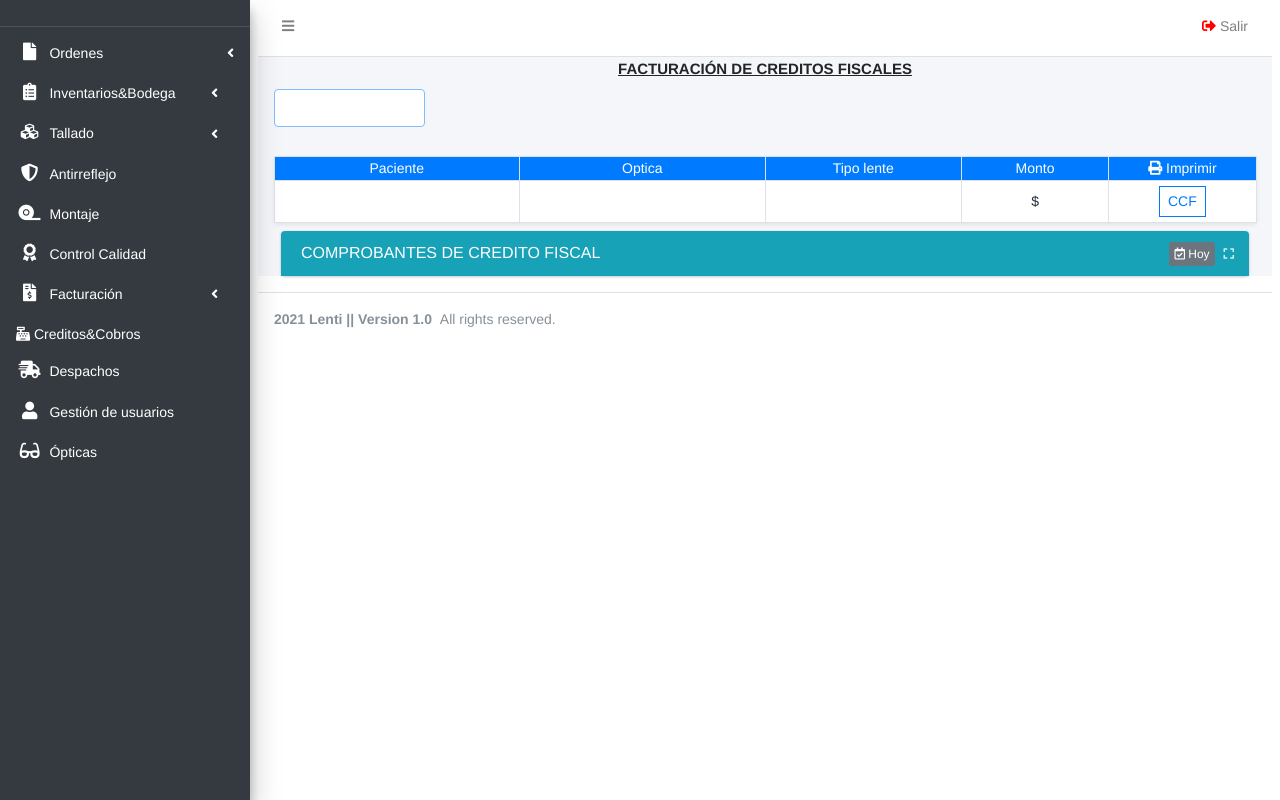
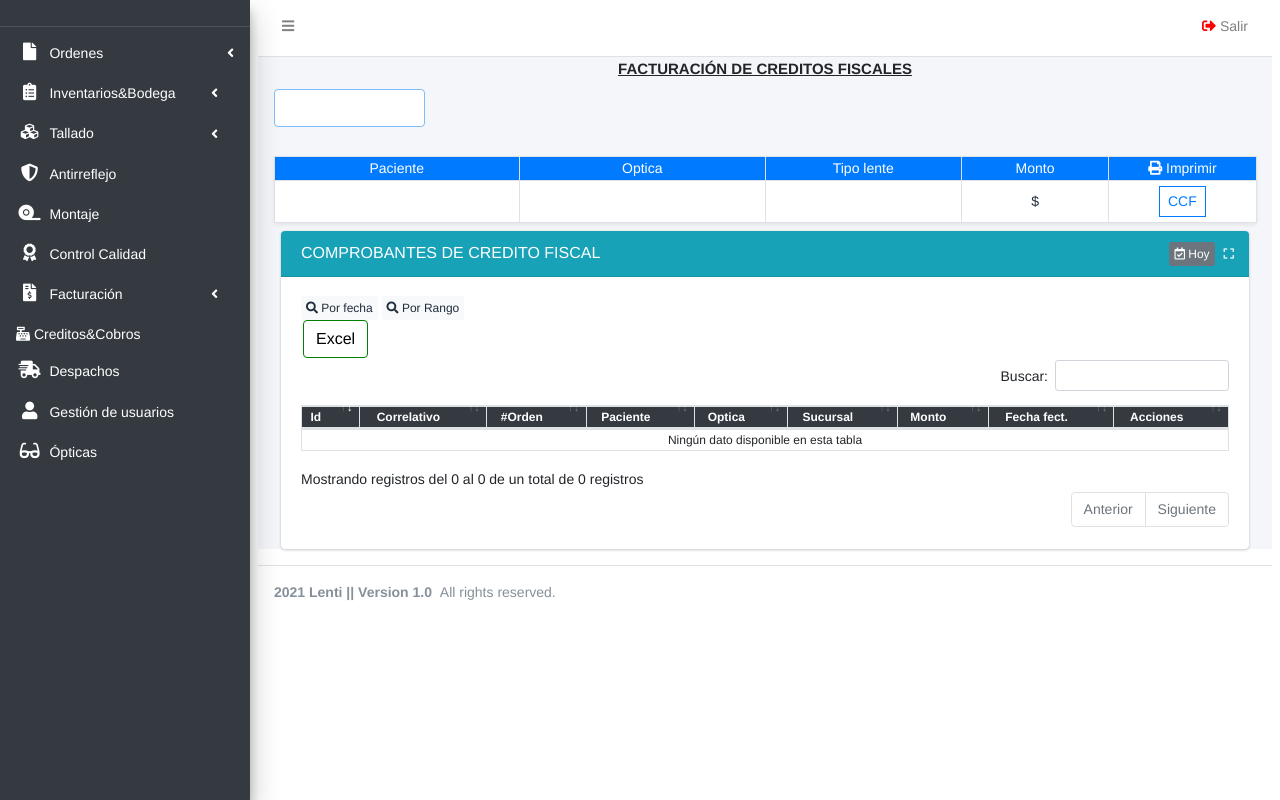
Before and after one commit to OscarGonzalez14/lentiv0.03, a PHP site: page /lenti/vistas/facturacion.php in a window 1280 px wide. Run offline with PHP 8.4, Linux system fonts and the light colour scheme; a user stored in the database is signed in; data that the repository does not hold is empty; some libraries are stand-ins or nearby versions.

Commit message:
registro de acciones facturacion

```diff
--- a/ajax/cobros.php
+++ b/ajax/cobros.php
@@ -102,7 +102,7 @@ switch ($_GET["op"]) {
             break;
 
       case 'registrar_cobros':
-         $cobros->registrarCobro($_POST["arrayccf"],$_POST["monto"]);
+         $cobros->registrarCobro($_POST["arrayccf"],$_POST["monto"],$_POST["id_usuario"]);
          break;
 
 }
--- a/js/finanzas/cobros.js
+++ b/js/finanzas/cobros.js
@@ -177,6 +177,7 @@ function verDetCobrosOptica(id_optica,nombre){
 function registrarCobro(){
 let monto = parseFloat($("#monto-abono").val());
 let total_saldos = parseFloat(document.getElementById("totales-saldo").value);
+let id_usuario = document.getElementById("id_usuario").value;
 
 console.log(typeof monto , typeof total_saldos)
 
@@ -187,7 +188,7 @@ if(monto > total_saldos){
   $.ajax({
   url:"../ajax/cobros.php?op=registrar_cobros",
   method:"POST",
-  data : {'arrayccf':JSON.stringify(arrayccf),'monto':monto},
+  data : {'arrayccf':JSON.stringify(arrayccf),'monto':monto,'id_usuario':id_usuario},
   cache:false,
   dataType:"json",
   success:function(data){
--- a/js/finanzas/facturacion.js
+++ b/js/finanzas/facturacion.js
@@ -2,12 +2,13 @@
 function init_fact(){
   $('#codigo-orden-fact').val("");
   $('#codigo-orden-fact').focus();
+  get_ccf_hoy();
 
 }
 
 ///////////////////////// TEMPLATE DATATABLE /////////////
 function get_ccf_hoy(){
-  dtTemplate("datatable_ccf","obtener_creditos_rango")
+  dtTemplate("datatable_ccf","listar_ccf_diarios")
 }
 function dtTemplate(table,route){
 	tabla = $('#'+table).DataTable({
--- a/modelos/Cobros.php
+++ b/modelos/Cobros.php
@@ -37,7 +37,7 @@ class Cobros extends conectar{
         //var_dump($argumentos);
     }
 
-    public function registrarCobro($arrayccf,$montoAct){
+    public function registrarCobro($arrayccf,$montoAct,$id_usuario){
         $conectar=parent::conexion();
     	parent::set_names();
 
@@ -74,7 +74,7 @@ class Cobros extends conectar{
                 $sql_u->execute();
                 $monto_act = $monto_act - $abono;
                 $parciales++;
-                $this->registraAccionCobros($codigo,"Abono","Abono parcial",1);
+                $this->registraAccionCobros($codigo,"Abono","Abono parcial",$id_usuario);
             }
 
         }
--- a/modelos/Creditos.php
+++ b/modelos/Creditos.php
@@ -143,9 +143,7 @@ class Creditos extends conectar {//inicio de la clase
 		//$sql2 = "insert into "
 
 		if ($sql->rowCount() > 0 &&  $sql2->rowCount() > 0){
-
 			$data = ['msj'=>'ccfreg','correlativo'=>$correlativo,'fecha_pago'=> date("d-m-Y",strtotime($diaPago))];
-
 		}else{
 			$data = ['msj'=>'ccferror'];
 		}
--- a/vistas/cobros.php
+++ b/vistas/cobros.php
@@ -148,6 +148,7 @@ body{
       </div>
       </div>
       <input type="hidden" id="totales-saldo">
+      <input type="hidden" name="" id="id_usuario">
       <!-- Modal footer -->
       <div class="modal-footer">
         <button type="button" class="btn btn-info btn-block" onClick="registrarCobro()">ABONAR</button>
--- a/vistas/facturacion.php
+++ b/vistas/facturacion.php
@@ -92,7 +92,7 @@ body{
 
 
         <div class="col-md-12">
-        <div class="card card-info collapsed-card">
+        <div class="card card-info">
           <div class="card-header">
               <h5 class="card-title" style="font-size: 16px;"> COMPROBANTES DE CREDITO FISCAL</h5>
                 <div class="card-tools">
```
